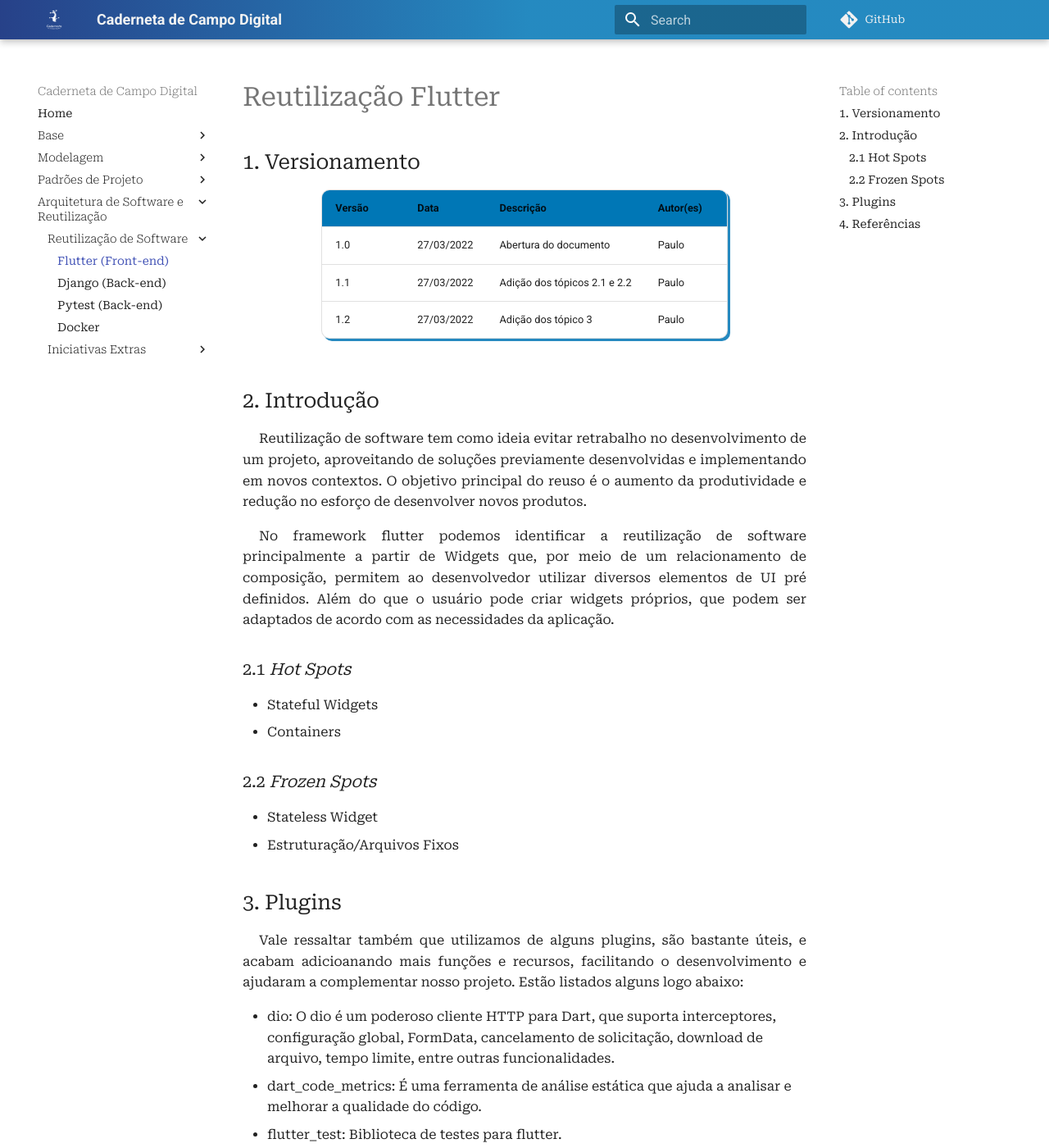
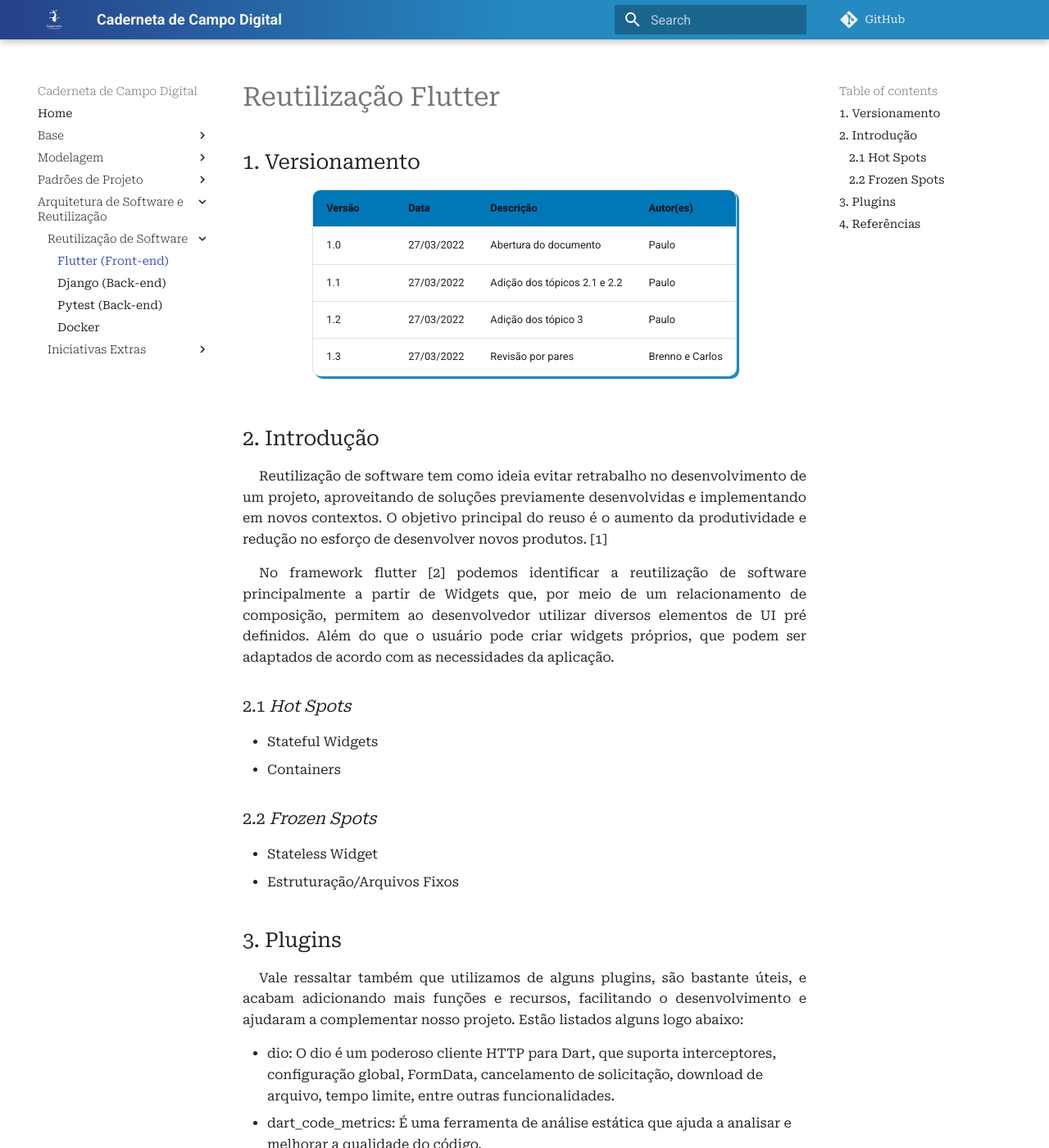
Before and after one commit to UnBArqDsw2021-2/2021.2_G4_CadernetaDeCampoDigital_docs, an MkDocs documentation site: the page built from docs/arquitetura_reutilizacao/reutilizacao/flutter.md, in a window 1280 px wide and 1400 px high. Shown: the whole window at 82% size. Built offline with MkDocs 1.6.1 and Material for MkDocs 9.7.7, drawn with Linux system fonts in a browser that asks for light colours; comment, search, counter and statistics services are not loaded.

Commit message:
#147 Correções textuais

```diff
--- a/docs/arquitetura_reutilizacao/reutilizacao/flutter.md
+++ b/docs/arquitetura_reutilizacao/reutilizacao/flutter.md
@@ -7,12 +7,13 @@
 | 1.0    | 27/03/2022 | Abertura do documento                | Paulo              |
 | 1.1    | 27/03/2022 | Adição dos tópicos 2.1 e 2.2         | Paulo              |
 | 1.2    | 27/03/2022 | Adição dos tópico 3                  | Paulo              |
+| 1.3    | 27/03/2022 | Revisão por pares                    | Brenno e Carlos    |
 
 
 ## 2. Introdução
-<p align="justify" style="text-indent: 20px"> Reutilização de software tem como ideia evitar retrabalho no desenvolvimento de um projeto, aproveitando de soluções previamente desenvolvidas e implementando em novos contextos. O objetivo principal do reuso é o aumento da produtividade e redução no esforço de desenvolver novos produtos. </p>
+<p align="justify" style="text-indent: 20px"> Reutilização de software tem como ideia evitar retrabalho no desenvolvimento de um projeto, aproveitando de soluções previamente desenvolvidas e implementando em novos contextos. O objetivo principal do reuso é o aumento da produtividade e redução no esforço de desenvolver novos produtos. [1]</p>
 
-<p align="justify" style="text-indent: 20px"> No framework flutter podemos identificar a reutilização de software principalmente a partir de Widgets que, por meio de um relacionamento de composição, permitem ao desenvolvedor utilizar diversos elementos de UI pré definidos. Além do que o usuário pode criar widgets próprios, que podem ser adaptados de acordo com as necessidades da aplicação. </i></p>
+<p align="justify" style="text-indent: 20px"> No framework flutter [2] podemos identificar a reutilização de software principalmente a partir de Widgets que, por meio de um relacionamento de composição, permitem ao desenvolvedor utilizar diversos elementos de UI pré definidos. Além do que o usuário pode criar widgets próprios, que podem ser adaptados de acordo com as necessidades da aplicação.</p>
 
 ### 2.1 <i>Hot Spots</i>
 
@@ -26,7 +27,7 @@
 
 ## 3. Plugins
 
-<p align="justify" style="text-indent: 20px"> Vale ressaltar também que utilizamos de alguns plugins, são bastante úteis, e acabam adicioanando mais funções e recursos, facilitando o desenvolvimento e ajudaram a complementar nosso projeto. Estão listados alguns logo abaixo:</p>
+<p align="justify" style="text-indent: 20px"> Vale ressaltar também que utilizamos de alguns plugins, são bastante úteis, e acabam adicionando mais funções e recursos, facilitando o desenvolvimento e ajudaram a complementar nosso projeto. Estão listados alguns logo abaixo:</p>
 
 - dio: O dio é um poderoso cliente HTTP para Dart, que suporta interceptores, configuração global, FormData, cancelamento de solicitação, download de arquivo, tempo limite, entre outras funcionalidades.
 - dart_code_metrics: É uma ferramenta de análise estática que ajuda a analisar e melhorar a qualidade do código.
```
Also changed, not shown: docs/arquitetura_reutilizacao/reutilizacao/django.md (+1 -0 lines), docs/arquitetura_reutilizacao/reutilizacao/docker.md (+2 -1 lines), docs/arquitetura_reutilizacao/reutilizacao/pytest.md (+1 -0 lines).
